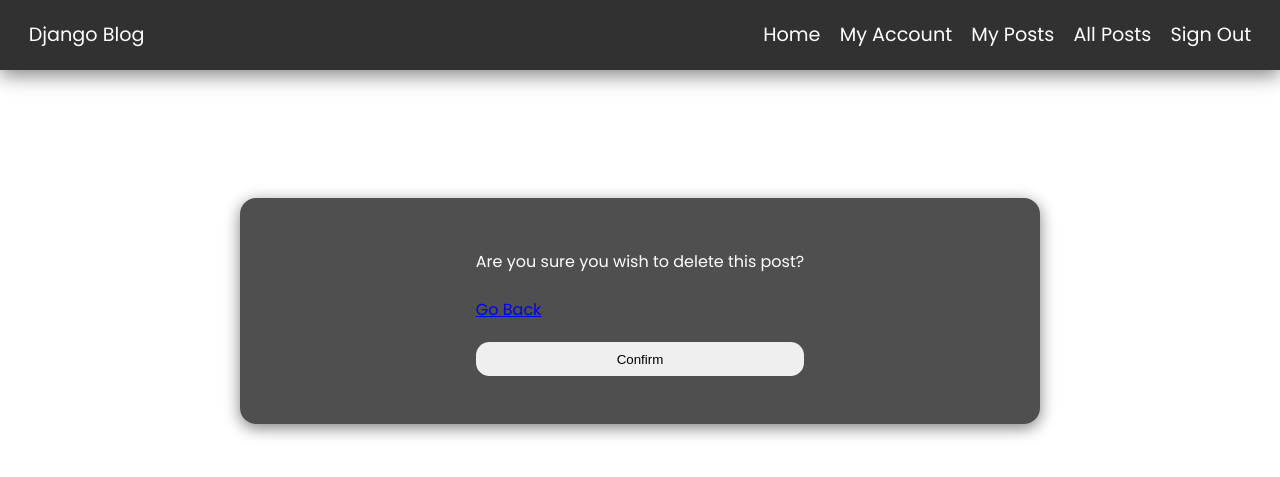
After one commit to EclecticOwl/django-blog, a Django app: page /posts/post/delete/1/ in a window 1280 px wide. The commit adds this page. Shown: the top 477 px of the page. Run offline with Django 4.2, Linux system fonts and the light colour scheme; a user stored in the database is signed in; tables that the repository leaves empty hold one stand-in row (values such as "Sample post").

Commit message:
User post delete form added.

```diff
--- a/posts/templates/my_posts.html
+++ b/posts/templates/my_posts.html
@@ -8,11 +8,14 @@
     <div class="posts">
         {% for post in posts %}
             <div class="post">
-                <a href="{% url 'post-detail' post.id %}"> {{post.description}} </a>
+                <a href="{% url 'post-detail' post.id %}">
+                {{post.description}}
                 {{post.content}}
                 {{post.created}}
+                </a>
                 <div>
                     <a href="{% url 'post-update' post.id %}">Edit</a>
+                    <a href="{% url 'post-delete' post.id %}">Delete</a>
                 </div>
             </div>
         {% endfor %}
--- /dev/null
+++ b/posts/templates/post_delete.html
@@ -0,0 +1,15 @@
+{% extends 'base.html' %}
+
+{% block content %}
+
+<div class="form-container">
+    <form action="" method="post">
+        {% csrf_token %}
+        <p>Are you sure you wish to delete this post?</p>
+
+        <a href="{% url 'my-posts' %}">Go Back</a>
+        <input type="submit" value='Confirm'>
+    </form>
+</div>
+
+{% endblock %}
--- a/posts/urls.py
+++ b/posts/urls.py
@@ -8,4 +8,5 @@ urlpatterns = [
     path('my_posts/', views.post_list, name='my-posts'),
     path('post/<int:id>/', views.post_detail, name='post-detail'),
     path('post/update/<int:id>/', views.post_update, name='post-update'),
+    path('post/delete/<int:id>/', views.post_delete, name='post-delete'),
 ]
--- a/posts/views.py
+++ b/posts/views.py
@@ -42,3 +42,11 @@ def post_update(request, id):
 
     context = {'post': post, 'form': form}
     return render(request, 'post_update.html', context)
+
+def post_delete(request, id):
+    post = request.user.profile.posts.get(id=id)
+
+    if request.method == 'POST':
+        print('success')
+    context = {'post': post}
+    return render(request, 'post_delete.html', context)
--- a/static/css/main.css
+++ b/static/css/main.css
@@ -198,6 +198,9 @@ nav {
     flex-direction: column;
     justify-content: flex-start;
 }
+.posts a {
+    text-decoration: none;
+}
 .posts span {
     margin-left: 2em;
     font-size: .5em;
```
